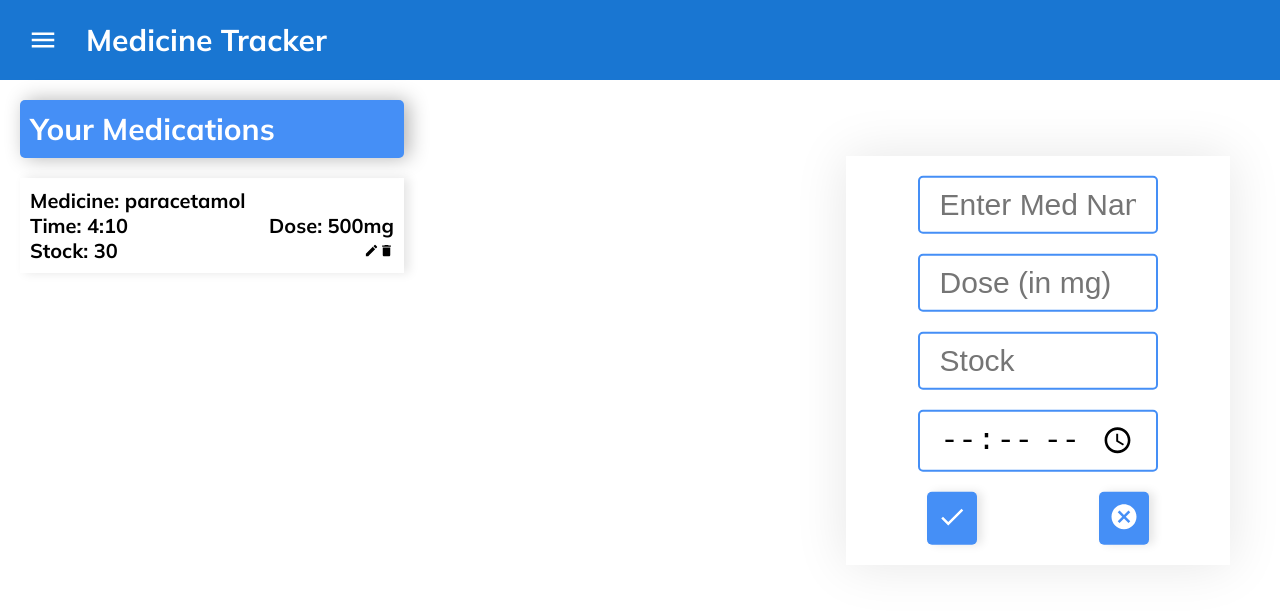
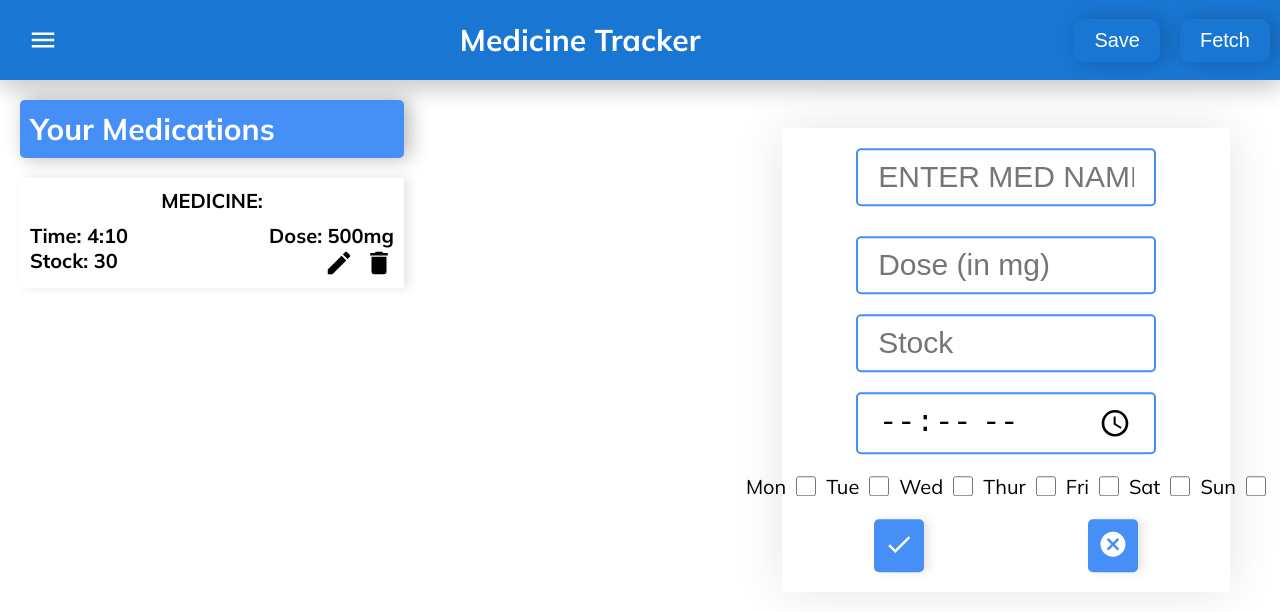
Before and after one commit to beingDeveloper2312/MedicineTracker, a React (Create React App) app: page /dashboard in a window 1280 px wide. Shown: the top 612 px of the page. Built offline with nearby package versions, Linux system fonts and the light colour scheme; no server answers; sample sign-in values are in the browser's storage.

Commit message:
Database connected

```diff
--- a/src/Atoms/medAtom.js
+++ b/src/Atoms/medAtom.js
@@ -3,6 +3,18 @@ import { atom } from 'recoil';
 export const medList = atom({
     key: 'medList',
     default: [
-        { name: 'paracetamol', dose: '500mg', stock: '30', time: '4:10' },
+        {
+            medicineName: 'paracetamol',
+            dose: '500mg',
+            stock: '30',
+            time: '4:10',
+            monday: false,
+            tuesday: false,
+            wednesday: false,
+            thursday: false,
+            friday: false,
+            saturday: false,
+            sunday: false,
+        },
     ],
 });
--- a/src/Components/Dashboard/Dashboard.css
+++ b/src/Components/Dashboard/Dashboard.css
@@ -10,8 +10,10 @@
     background-color: var(--material-blue);
     height: 10vh;
     display: flex;
+    justify-content: space-between;
     width: 100vw;
     align-items: center;
+    box-shadow: 0 1rem 2rem rgba(0, 0, 0, 0.2);
 }
 
 .appbar--heading {
@@ -58,3 +60,24 @@
 .menu--icon {
     font-size: 4rem;
 }
+
+.save__med {
+    cursor: pointer;
+    border-radius: 1rem;
+    border: none;
+    background-color: transparent;
+    padding: 1rem 2rem;
+    transition: all 0.3s ease-in;
+    box-shadow: 0.5rem 0 2rem rgba(0, 0, 0, 0.2);
+    color: #fff;
+    font-size: 2rem;
+}
+
+.firestore {
+    margin-right: 1rem;
+    display: flex;
+    column-gap: 2rem;
+}
+.save__med:hover {
+    transform: translateY(-3px);
+}
--- a/src/Components/Dashboard/Dashboard.js
+++ b/src/Components/Dashboard/Dashboard.js
@@ -11,12 +11,14 @@ import MenuIcon from '@mui/icons-material/Menu';
 import CancelIcon from '@mui/icons-material/Cancel';
 import CloseIcon from '@mui/icons-material/Close';
 import DoneIcon from '@mui/icons-material/Done';
-import { auth } from '../../Firebase/Firebase';
+import { auth, db } from '../../Firebase/Firebase';
 import { onAuthStateChanged } from 'firebase/auth';
+import { doc, setDoc } from 'firebase/firestore';
 import { useNavigate } from 'react-router-dom';
 import { useEffect, useState } from 'react';
 import { useRecoilState } from 'recoil';
 import { medList } from '../../Atoms/medAtom';
+
 import { currentUserState } from '../../Atoms/userAtom';
 import './Dashboard.css';
 import Side from './Side';
@@ -50,6 +52,19 @@ const Dashboard = () => {
         setOpen(!open);
     };
 
+    const handleSave = () => {
+        meds.forEach(async (med, i) => {
+            const date = new Date();
+            const key = `${date.getFullYear()}${date.getMonth()}${date.getDate()}${date.getHours()}${date.getMinutes()}${date.getSeconds()}${date.getTime()}`;
+            try {
+                await setDoc(doc(db, currentUser.email, key), med);
+            } catch (e) {
+                console.log('error: ', e);
+            }
+        });
+    };
+
+    const handleFetch = () => {};
     return (
         <div className="dash">
             <header className="dash__appbar">
@@ -63,6 +78,14 @@ const Dashboard = () => {
                     )}
                 </IconButton>
                 <h1 className="appbar--heading"> Medicine Tracker</h1>
+                <div className="firestore">
+                    <button onClick={handleSave} className="save__med">
+                        Save
+                    </button>
+                    <button onClick={handleFetch} className="save__med">
+                        Fetch
+                    </button>
+                </div>
             </header>
             <main className="dash__content">
                 {open && <Side />}
--- a/src/Components/Dashboard/MedList.css
+++ b/src/Components/Dashboard/MedList.css
@@ -9,6 +9,8 @@
 .med__item {
     width: 100%;
     display: flex;
+    text-align: center;
+    justify-content: center;
     flex-direction: column;
     padding: 1rem;
     box-shadow: 0.5rem 0 1rem rgba(0, 0, 0, 0.1);
@@ -19,6 +21,16 @@
     transform: translateY(-3px);
 }
 
+.med__name {
+    text-transform: uppercase;
+    margin-bottom: 1rem;
+}
+
+.med__icons {
+    display: flex;
+    flex-direction: row;
+    justify-content: space-between;
+}
 .med--container {
     justify-content: space-between;
     display: flex;
--- a/src/Components/Dashboard/MedList.js
+++ b/src/Components/Dashboard/MedList.js
@@ -4,6 +4,10 @@ import { medList } from '../../Atoms/medAtom';
 import './MedList.css';
 const MedList = () => {
     const meds = useRecoilValue(medList);
+
+    const handleEdit = () => {};
+
+    const handleDelete = () => {};
     return (
         <div className="medlist">
             {meds.map((med, i) => (
@@ -16,8 +20,23 @@ const MedList = () => {
                     <div className="med--container">
                         <h1 className="med__stock"> Stock: {med.stock}</h1>
                         <h1 className="med__icons">
-                            <Edit />
-                            <Delete />
+                            <Edit
+                                onClick={handleEdit}
+                                style={{
+                                    width: 30,
+                                    height: 30,
+                                    marginRight: 10,
+                                    cursor: 'pointer',
+                                }}
+                            />
+                            <Delete
+                                onClick={handleDelete}
+                                style={{
+                                    width: 30,
+                                    height: 30,
+                                    cursor: 'pointer',
+                                }}
+                            />
                         </h1>
                     </div>
                 </div>
--- a/src/Components/Dashboard/Post.css
+++ b/src/Components/Dashboard/Post.css
@@ -8,9 +8,9 @@
     justify-content: center;
     align-items: center;
     row-gap: 2rem;
-    padding: 2rem;
+    padding: 2rem 1rem;
     box-shadow: 0rem 0 5rem rgba(0, 0, 0, 0.1);
-    width: clamp(100px, 30vw, 500px);
+    width: clamp(100px, 35vw, 600px);
 }
 
 .med__input {
@@ -50,3 +50,25 @@
 .post__button:hover {
     transform: scale(1.1) rotate(360deg);
 }
+
+.med__check {
+    display: flex;
+    flex-direction: row;
+    column-gap: 1rem;
+}
+
+.checkbox {
+    display: flex;
+    column-gap: 1rem;
+    flex-direction: row;
+    align-items: center;
+}
+
+.checkbox__input {
+    height: 2rem;
+    width: 2rem;
+}
+
+.checkbox__label {
+    font-size: 2rem;
+}
--- a/src/Components/Dashboard/Post.js
+++ b/src/Components/Dashboard/Post.js
@@ -11,7 +11,15 @@ const Post = () => {
     const [name, setName] = useState('');
     const [stock, setStock] = useState('');
     const [meds, setMedList] = useRecoilState(medList);
-
+    const [days, setDays] = useState({
+        monday: false,
+        tuesday: false,
+        wednesday: false,
+        thursday: false,
+        friday: false,
+        saturday: false,
+        sunday: false,
+    });
     const handleAdd = () => {
         console.log('handleAdd');
         const med = {
@@ -19,6 +27,7 @@ const Post = () => {
             dose,
             stock,
             time,
+            ...days,
         };
         setMedList((prev) => {
             return [...prev, med];
@@ -32,6 +41,24 @@ const Post = () => {
         setDose('');
         setName('');
         setStock('');
+        setDays({
+            monday: false,
+            tuesday: false,
+            wednesday: false,
+            thursday: false,
+            friday: false,
+            saturday: false,
+            sunday: false,
+        });
+    };
+
+    const handleCheckbox = (e) => {
+        const bool = e.target.checked;
+        const key = e.target.closest('.checkbox').dataset.day;
+        setDays((prev) => ({
+            ...prev,
+            [key]: bool,
+        }));
     };
     return (
         <div className="dash__post">
@@ -63,6 +90,65 @@ const Post = () => {
                 className="med__input med__time"
                 type="time"
             />
+
+            <div className="med__check med__days">
+                <div className="checkbox" data-day="monday">
+                    <p className="checkbox__label">Mon</p>
+                    <input
+                        onChange={handleCheckbox}
+                        className="checkbox__input"
+                        type="checkbox"
+                    />
+                </div>
+                <div className="checkbox" data-day="tuesday">
+                    <p className="checkbox__label">Tue</p>
+                    <input
+                        onChange={handleCheckbox}
+                        className="checkbox__input"
+                        type="checkbox"
+                    />
+                </div>
+                <div className="checkbox" data-day="wednesday">
+                    <p className="checkbox__label">Wed</p>
+                    <input
+                        onChange={handleCheckbox}
+                        className="checkbox__input"
+                        type="checkbox"
+                    />
+                </div>
+                <div className="checkbox" data-day="thursday">
+                    <p className="checkbox__label">Thur</p>
+                    <input
+                        onChange={handleCheckbox}
+                        className="checkbox__input"
+                        type="checkbox"
+                    />
+                </div>
+                <div className="checkbox" data-day="friday">
+                    <p className="checkbox__label">Fri</p>
+                    <input
+                        onChange={handleCheckbox}
+                        className="checkbox__input"
+                        type="checkbox"
+                    />
+                </div>
+                <div className="checkbox" data-day="saturday">
+                    <p className="checkbox__label">Sat</p>
+                    <input
+                        onChange={handleCheckbox}
+                        className="checkbox__input"
+                        type="checkbox"
+                    />
+                </div>
+                <div className="checkbox" data-day="sunday">
+                    <p className="checkbox__label">Sun</p>
+                    <input
+                        onChange={handleCheckbox}
+                        className="checkbox__input"
+                        type="checkbox"
+                    />
+                </div>
+            </div>
             <div className="button__container">
                 <button onClick={handleAdd} className="post__button">
                     <DoneIcon
--- a/src/Firebase/Firebase.js
+++ b/src/Firebase/Firebase.js
@@ -1,4 +1,5 @@
 import { initializeApp } from 'firebase/app';
+import { getFirestore } from 'firebase/firestore';
 import {
     browserLocalPersistence,
     getAuth,
@@ -18,5 +19,6 @@ const firebaseConfig = {
 const app = initializeApp(firebaseConfig);
 const auth = getAuth(app);
 
+const db = getFirestore();
 setPersistence(auth, browserLocalPersistence);
-export { auth };
+export { auth, db };
```
